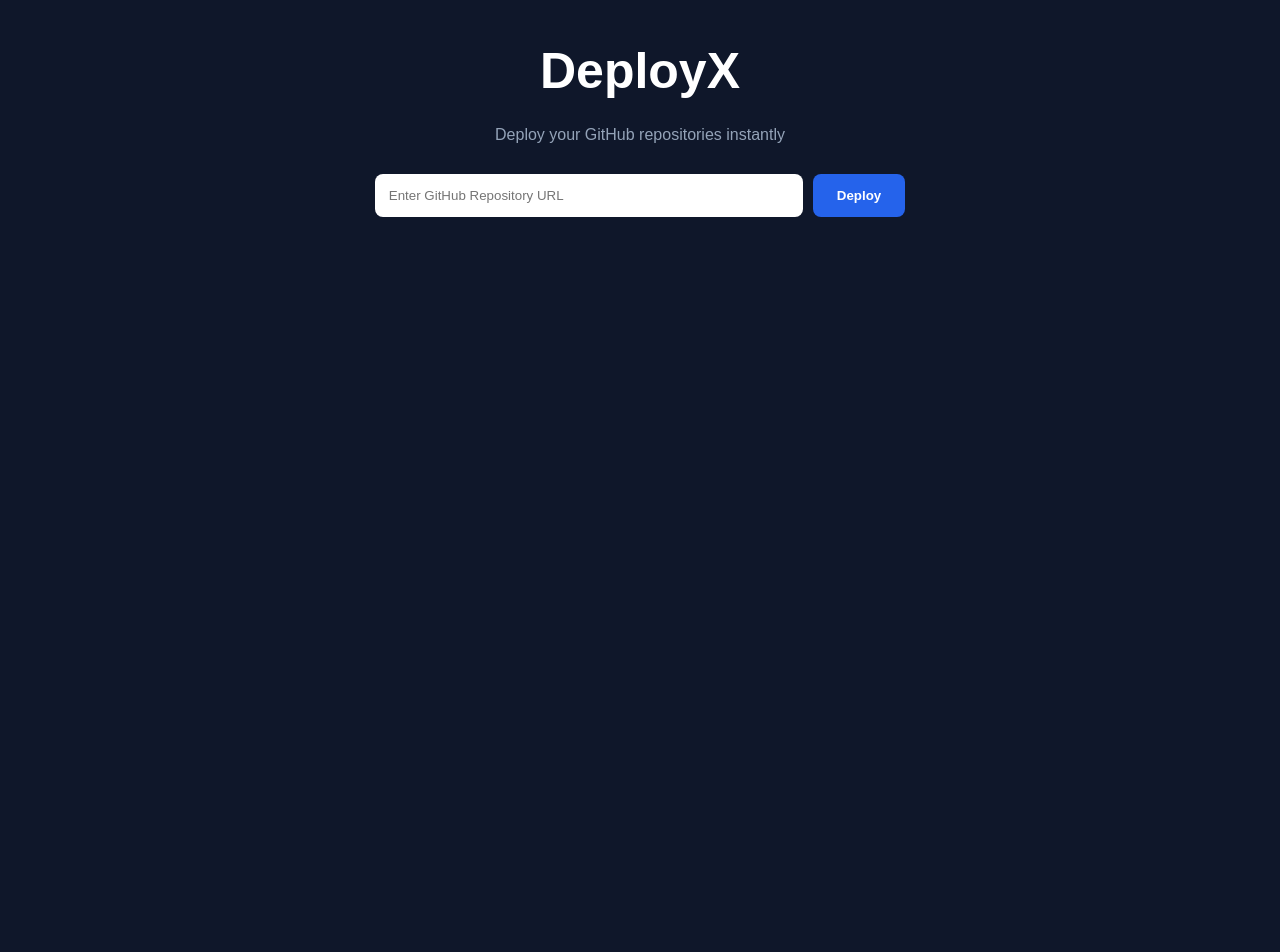
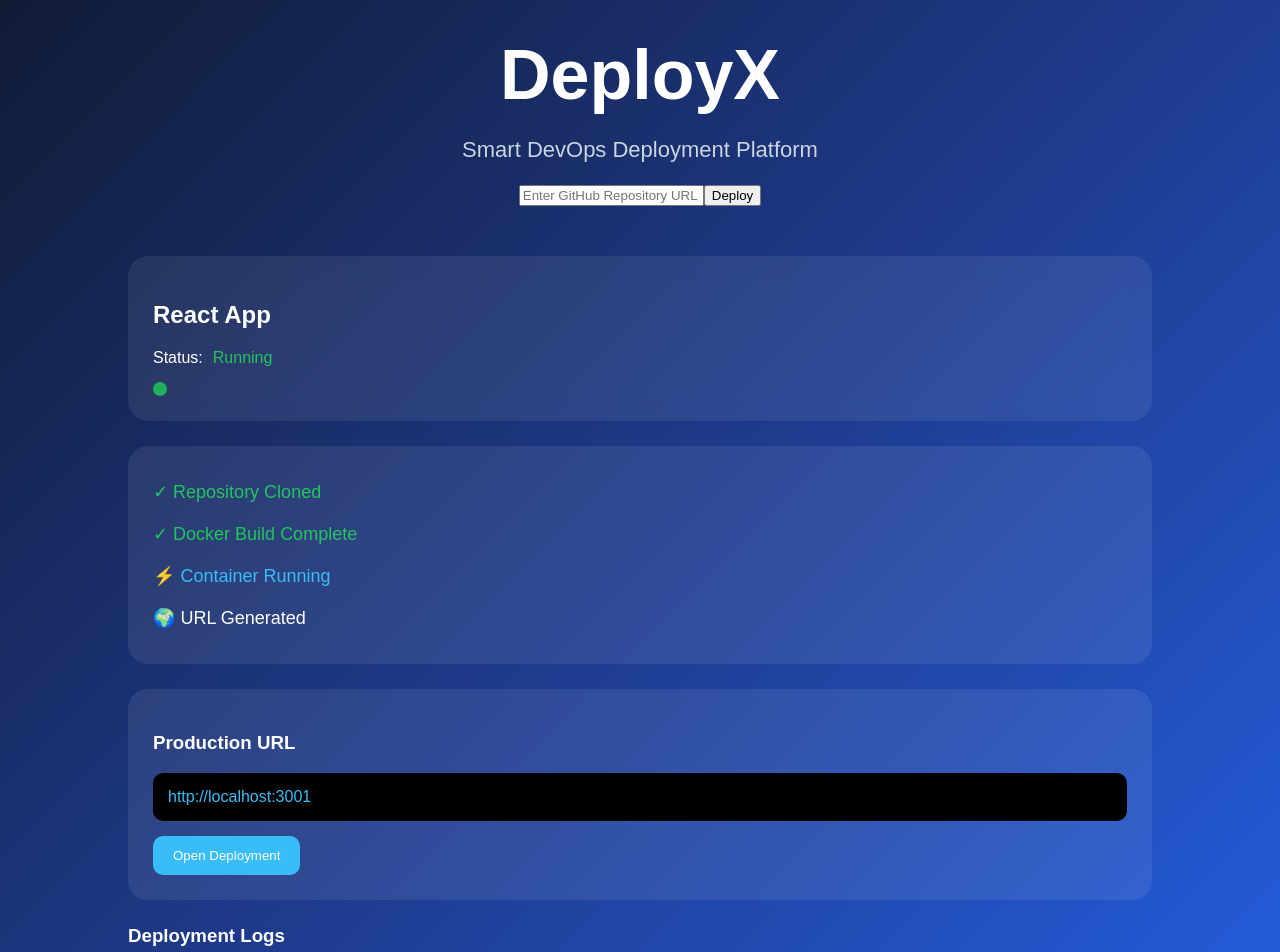
Before and after one commit to Sahil-Reshim/DeployX, a React app in the folder frontend/: page / in a window 1280 px wide. Shown: the part 160-1112 px from the top of the page. Before the commit the page ends 800 px from the top, so only its background shows below. Built offline with nearby package versions, Linux system fonts and the light colour scheme; the HTML template or start-up script is replaced by a standard one.

Commit message:
Added deployment dashboard UI for Deployment of url

```diff
--- /dev/null
+++ b/frontend/src/components/DeployCard.jsx
@@ -0,0 +1,16 @@
+function DeployCard({ status, project }) {
+  return (
+    <div className="deploy-card">
+      <h2>{project}</h2>
+
+      <div className="status">
+        Status:
+        <span>{status}</span>
+      </div>
+
+      <div className="live-dot"></div>
+    </div>
+  );
+}
+
+export default DeployCard;
--- /dev/null
+++ b/frontend/src/components/DeploymentSteps.jsx
@@ -0,0 +1,12 @@
+function DeploymentSteps() {
+  return (
+    <div className="steps-container">
+      <div className="step completed">✓ Repository Cloned</div>
+      <div className="step completed">✓ Docker Build Complete</div>
+      <div className="step active">⚡ Container Running</div>
+      <div className="step">🌍 URL Generated</div>
+    </div>
+  );
+}
+
+export default DeploymentSteps;
--- /dev/null
+++ b/frontend/src/components/LogsViewer.jsx
@@ -0,0 +1,16 @@
+function LogsViewer() {
+  return (
+    <div className="logs-container">
+      <h3>Deployment Logs</h3>
+
+      <div className="logs-box">
+        <p>Cloning repository...</p>
+        <p>Building Docker container...</p>
+        <p>Starting deployment...</p>
+        <p>Deployment successful 🚀</p>
+      </div>
+    </div>
+  );
+}
+
+export default LogsViewer;
--- /dev/null
+++ b/frontend/src/components/ProductionLink.jsx
@@ -0,0 +1,15 @@
+function ProductionLink() {
+  return (
+    <div className="production-link">
+      <h3>Production URL</h3>
+
+      <div className="url-box">
+        http://localhost:3001
+      </div>
+
+      <button>Open Deployment</button>
+    </div>
+  );
+}
+
+export default ProductionLink;
--- a/frontend/src/pages/Dashboard.jsx
+++ b/frontend/src/pages/Dashboard.jsx
@@ -1,5 +1,10 @@
 import Navbar from "../components/Navbar";
 import RepoForm from "../components/RepoForm";
+import DeployCard from "../components/DeployCard";
+import DeploymentSteps from "../components/DeploymentSteps";
+import ProductionLink from "../components/ProductionLink";
+import LogsViewer from "../components/LogsViewer";
+
 import "../styles/dashboard.css";
 
 function Dashboard() {
@@ -8,15 +13,30 @@ function Dashboard() {
 
       <Navbar />
 
-      <div className="dashboard-content">
+      <div className="hero-section">
 
         <h1>DeployX</h1>
 
         <p>
-          Deploy your GitHub repositories instantly
+          Smart DevOps Deployment Platform
         </p>
 
         <RepoForm />
+
+      </div>
+
+      <div className="deployment-ui">
+
+        <DeployCard
+          project="React App"
+          status="Running"
+        />
+
+        <DeploymentSteps />
+
+        <ProductionLink />
+
+        <LogsViewer />
 
       </div>
 
--- a/frontend/src/styles/dashboard.css
+++ b/frontend/src/styles/dashboard.css
@@ -1,65 +1,126 @@
 body {
   margin: 0;
   font-family: Arial, sans-serif;
-  background-color: #0f172a;
+  background: linear-gradient(
+    135deg,
+    #0f172a,
+    #1e3a8a,
+    #2563eb
+  );
+  min-height: 100vh;
   color: white;
 }
 
-.navbar {
-  background-color: #1e293b;
-  padding: 20px;
+.dashboard {
+  min-height: 100vh;
 }
 
-.navbar h2 {
-  margin: 0;
+.hero-section {
+  text-align: center;
+  padding-top: 80px;
 }
 
-.dashboard-content {
-  display: flex;
-  flex-direction: column;
-  align-items: center;
-  margin-top: 100px;
-}
-
-.dashboard-content h1 {
-  font-size: 50px;
+.hero-section h1 {
+  font-size: 70px;
   margin-bottom: 10px;
 }
 
-.dashboard-content p {
-  color: #94a3b8;
-  margin-bottom: 30px;
+.hero-section p {
+  font-size: 22px;
+  color: #cbd5e1;
 }
 
-.repo-form {
-  display: flex;
-  gap: 10px;
+.deployment-ui {
+  width: 80%;
+  margin: auto;
+  margin-top: 50px;
 }
 
-.repo-form input {
-  width: 400px;
-  padding: 14px;
-  border: none;
-  border-radius: 8px;
-  outline: none;
+.deploy-card {
+  background: rgba(255,255,255,0.08);
+  border-radius: 20px;
+  padding: 25px;
+  margin-bottom: 25px;
+  backdrop-filter: blur(10px);
 }
 
-.repo-form button {
-  padding: 14px 24px;
+.status span {
+  color: #22c55e;
+  margin-left: 10px;
+}
+
+.live-dot {
+  width: 14px;
+  height: 14px;
+  background: #22c55e;
+  border-radius: 50%;
+  margin-top: 15px;
+  animation: pulse 1.5s infinite;
+}
+
+.steps-container {
+  background: rgba(255,255,255,0.08);
+  padding: 25px;
+  border-radius: 20px;
+  margin-bottom: 25px;
+}
+
+.step {
+  padding: 10px 0;
+  font-size: 18px;
+}
+
+.completed {
+  color: #22c55e;
+}
+
+.active {
+  color: #38bdf8;
+}
+
+.production-link {
+  background: rgba(255,255,255,0.08);
+  padding: 25px;
+  border-radius: 20px;
+  margin-bottom: 25px;
+}
+
+.url-box {
+  background: black;
+  padding: 15px;
+  border-radius: 10px;
+  margin: 15px 0;
+  color: #38bdf8;
+}
+
+.production-link button {
+  background: #38bdf8;
   border: none;
-  border-radius: 8px;
-  background-color: #2563eb;
+  padding: 12px 20px;
+  border-radius: 10px;
   color: white;
   cursor: pointer;
-  font-weight: bold;
 }
 
-.repo-form button:hover {
-  background-color: #1d4ed8;
+.logs-box {
+  background: black;
+  border-radius: 20px;
+  padding: 25px;
+  font-family: monospace;
+  color: #22c55e;
+  min-height: 200px;
 }
 
-.deploy-message {
-  margin-top: 20px;
-  color: #38bdf8;
-  font-weight: bold;
+@keyframes pulse {
+  0% {
+    opacity: 1;
+  }
+
+  50% {
+    opacity: 0.4;
+  }
+
+  100% {
+    opacity: 1;
+  }
 }
```
Also changed, not shown: frontend/src/components/Loader.jsx (added).
